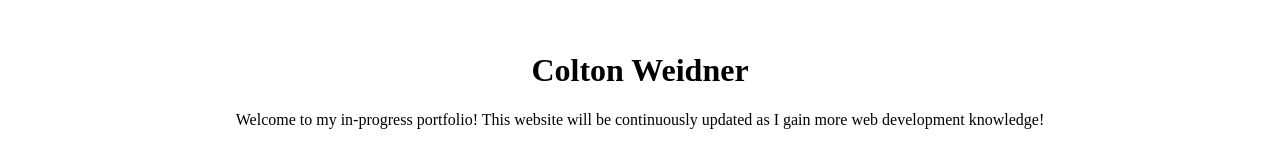
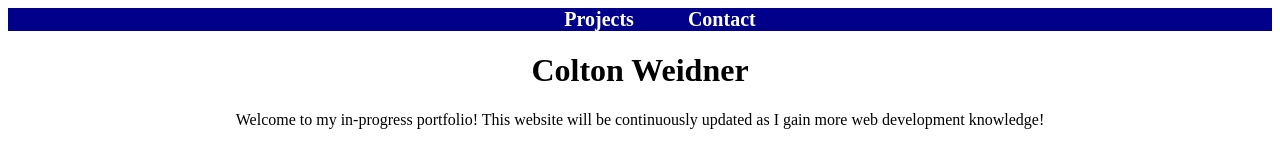
Before and after one commit to coltweidner/coltweidner.github.io, a plain HTML site: page index.html in a window 1280 px wide. Drawn offline with Linux system fonts and the light colour scheme.

Commit message:
Update nav background color style.css

```diff
--- a/style.css
+++ b/style.css
@@ -1,5 +1,5 @@
 nav {
-  background-color: darkteal;
+  background-color: darkblue;
   margin: 0 auto;
 }
 
```
